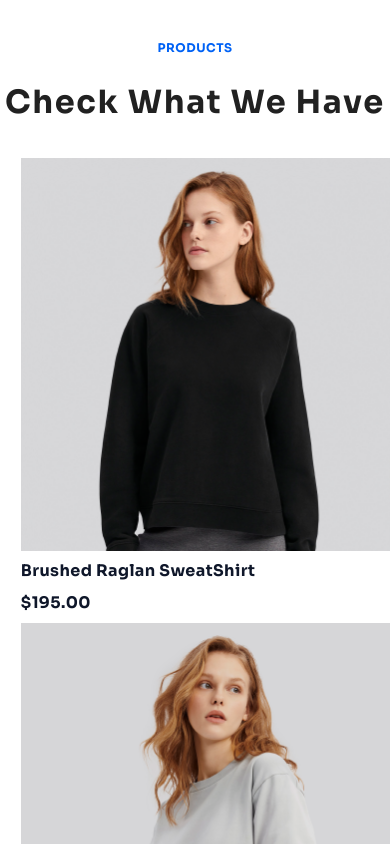
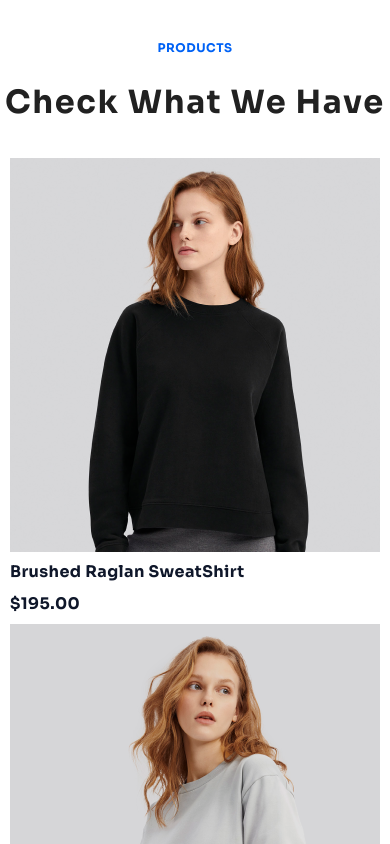
Before and after one commit to jawwad-ali/hackathon, a Next.js app: page / in a window 390 px wide. Shown: the part 2640-3484 px from the top of the page. Built offline with nearby package versions, Linux system fonts and the light colour scheme.

Commit message:
fix size on mobile devices

```diff
--- a/app/components/ProductCard.tsx
+++ b/app/components/ProductCard.tsx
@@ -13,7 +13,7 @@ const sora = Sora({ subsets: ["latin"] });
 
 const ProductCard: React.FC<ProductCardProps> = ({ name, picture, price }) => {
   return (
-    <div className="flex flex-col h-full mx-auto">
+    <div className="flex flex-col h-full mx-auto hover:cursor-pointer">
       <div className="h-full lg:border lg:border-gray-400">
         <Image src={picture} alt="Prodcut Image" />
       </div>
--- a/app/components/Products.tsx
+++ b/app/components/Products.tsx
@@ -11,10 +11,7 @@ const Products = () => {
       {/* Heading Component */}
       <Heading subtitle="PRODUCTS" mainHeading="Check What We Have" />
 
-      <div
-        className="flex flex-col lg:flex-row"
-        style={{ padding: "2rem 0 2rem 1.3rem" }}
-      >
+      <div className="flex flex-col lg:flex-row mt-8">
         <div className="transform transition-all lg:hover:scale-110 ease-in-out mb-2 lg:mb-0 mx-auto">
           <ProductCard
             name="Brushed Raglan SweatShirt"
```
